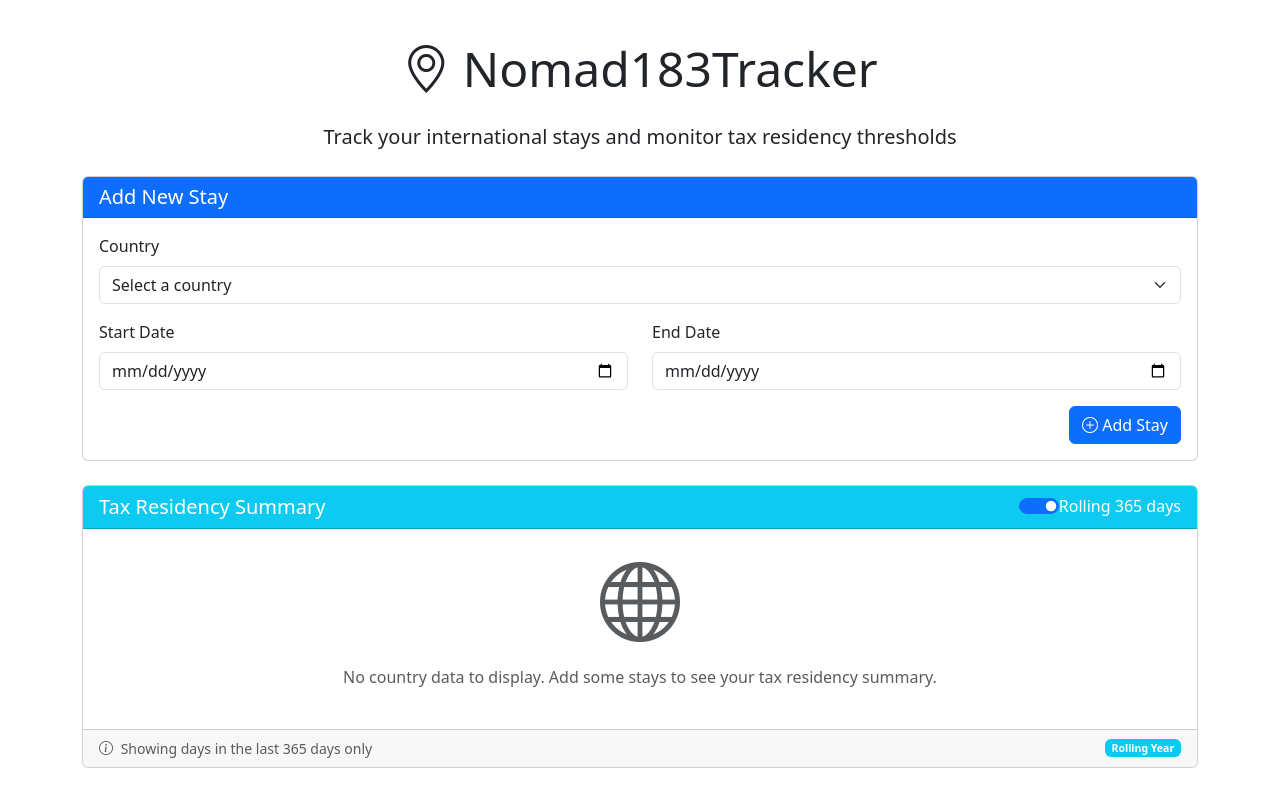
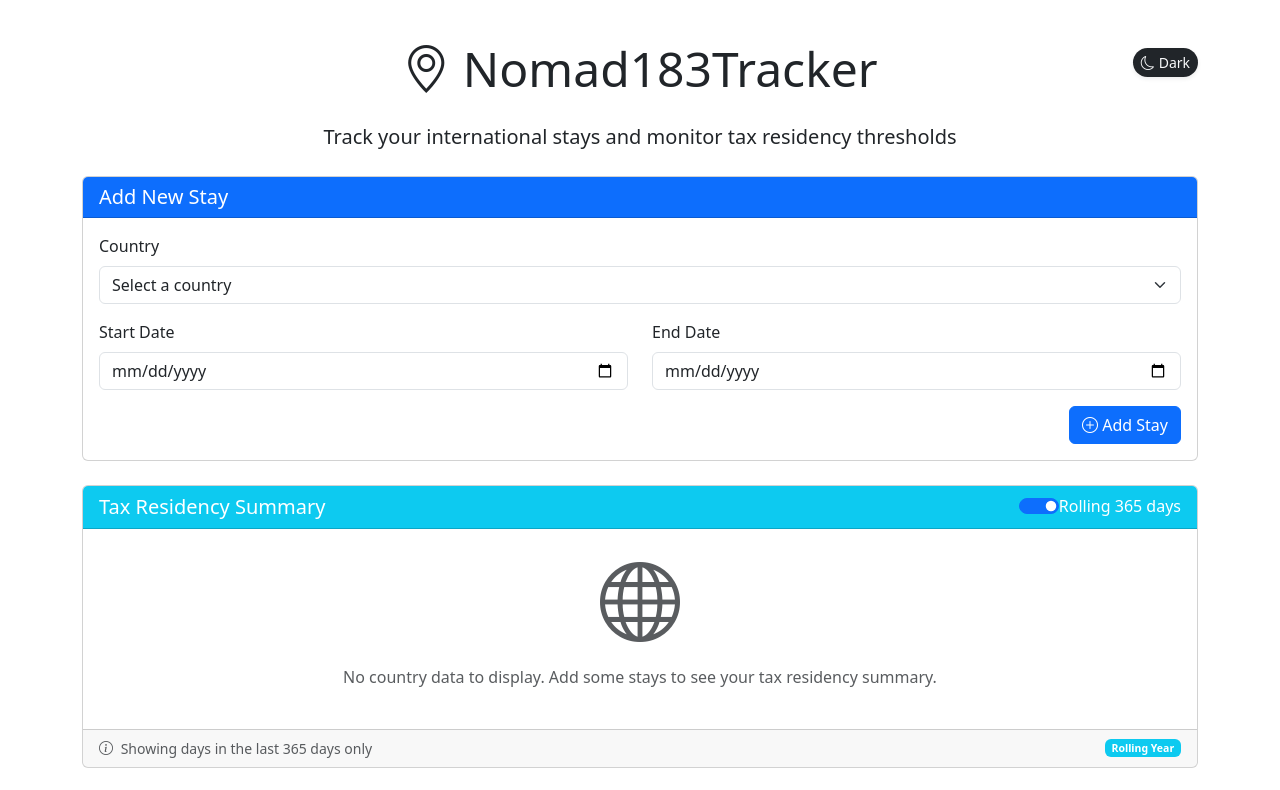
Before and after one commit to rouralberto/nomad183tracker, a Vue app: page / in a window 1280 px wide. Shown: the top 790 px of the page. Built offline with nearby package versions, Linux system fonts and the light colour scheme.

Commit message:
Added dark mode

```diff
--- a/src/App.vue
+++ b/src/App.vue
@@ -2,13 +2,15 @@
 import StayForm from './components/StayForm.vue';
 import StayList from './components/StayList.vue';
 import CountrySummary from './components/CountrySummary.vue';
+import ThemeToggle from './components/ThemeToggle.vue';
 
 export default {
   name: 'App',
   components: {
     StayForm,
     StayList,
-    CountrySummary
+    CountrySummary,
+    ThemeToggle
   },
   data() {
     return {
@@ -117,7 +119,10 @@ export default {
 
 <template>
   <div class="container">
-    <header class="mb-4 text-center">
+    <header class="mb-4 text-center position-relative">
+      <div class="position-absolute top-0 end-0 mt-2">
+        <ThemeToggle />
+      </div>
       <h1 class="display-5 my-4">
         <i class="bi bi-geo-alt"></i> Nomad183Tracker
       </h1>
--- /dev/null
+++ b/src/components/ThemeToggle.vue
@@ -0,0 +1,59 @@
+<script>
+export default {
+  name: 'ThemeToggle',
+  data() {
+    return {
+      isDarkMode: false
+    };
+  },
+  created() {
+    // Check if theme preference is saved
+    const savedTheme = localStorage.getItem('theme');
+
+    // Check if user prefers dark mode in their OS
+    const prefersDark = window.matchMedia('(prefers-color-scheme: dark)').matches;
+
+    // Set initial theme based on saved preference or OS preference
+    this.isDarkMode = savedTheme === 'dark' || (savedTheme === null && prefersDark);
+
+    // Apply theme on component creation
+    this.applyTheme();
+  },
+  methods: {
+    toggleTheme() {
+      this.isDarkMode = !this.isDarkMode;
+      this.applyTheme();
+    },
+    applyTheme() {
+      // Set the data-bs-theme attribute on the HTML element
+      document.documentElement.setAttribute('data-bs-theme', this.isDarkMode ? 'dark' : 'light');
+
+      // Save preference to localStorage
+      localStorage.setItem('theme', this.isDarkMode ? 'dark' : 'light');
+    }
+  }
+}
+</script>
+
+<template>
+  <button
+    @click="toggleTheme"
+    class="btn btn-sm rounded-pill shadow-sm theme-toggle"
+    :class="isDarkMode ? 'btn-light text-dark' : 'btn-dark text-light'"
+    aria-label="Toggle theme"
+  >
+    <i class="bi" :class="isDarkMode ? 'bi-sun' : 'bi-moon'"></i>
+    <span class="ms-1 d-none d-sm-inline">{{ isDarkMode ? 'Light' : 'Dark' }}</span>
+  </button>
+</template>
+
+<style scoped>
+.theme-toggle {
+  transition: all 0.3s ease;
+  border: none;
+}
+
+.theme-toggle:hover {
+  transform: translateY(-1px);
+}
+</style>
--- a/src/main.js
+++ b/src/main.js
@@ -5,4 +5,13 @@ import 'bootstrap/dist/js/bootstrap.bundle.min.js'
 import './style.css'
 import App from './App.vue'
 
+// Initialize theme from localStorage or OS preference
+const initTheme = () => {
+  const savedTheme = localStorage.getItem('theme');
+  const prefersDark = window.matchMedia('(prefers-color-scheme: dark)').matches;
+  const theme = savedTheme || (prefersDark ? 'dark' : 'light');
+  document.documentElement.setAttribute('data-bs-theme', theme);
+};
+
+initTheme();
 createApp(App).mount('#app')
--- a/src/style.css
+++ b/src/style.css
@@ -1,13 +1,31 @@
 /* Custom styles for Nomad183Tracker */
+
+:root {
+  --transition-speed: 0.3s;
+}
 
 body {
   min-height: 100vh;
   padding-top: 1rem;
   padding-bottom: 2rem;
+  transition: background-color var(--transition-speed), color var(--transition-speed);
+}
+
+/* Add smooth transitions for theme switching */
+.card,
+.alert,
+.btn,
+.form-control,
+.form-select,
+.nav-link,
+.navbar {
+  transition: background-color var(--transition-speed),
+              color var(--transition-speed),
+              border-color var(--transition-speed);
 }
 
 .day-tracker {
-  transition: all 0.3s ease;
+  transition: all var(--transition-speed) ease;
 }
 
 .day-tracker:hover {
@@ -30,7 +48,7 @@ body {
 
 /* Animation for alerts */
 .fade-enter-active, .fade-leave-active {
-  transition: opacity 0.5s;
+  transition: opacity var(--transition-speed);
 }
 
 .fade-enter-from, .fade-leave-to {
```
